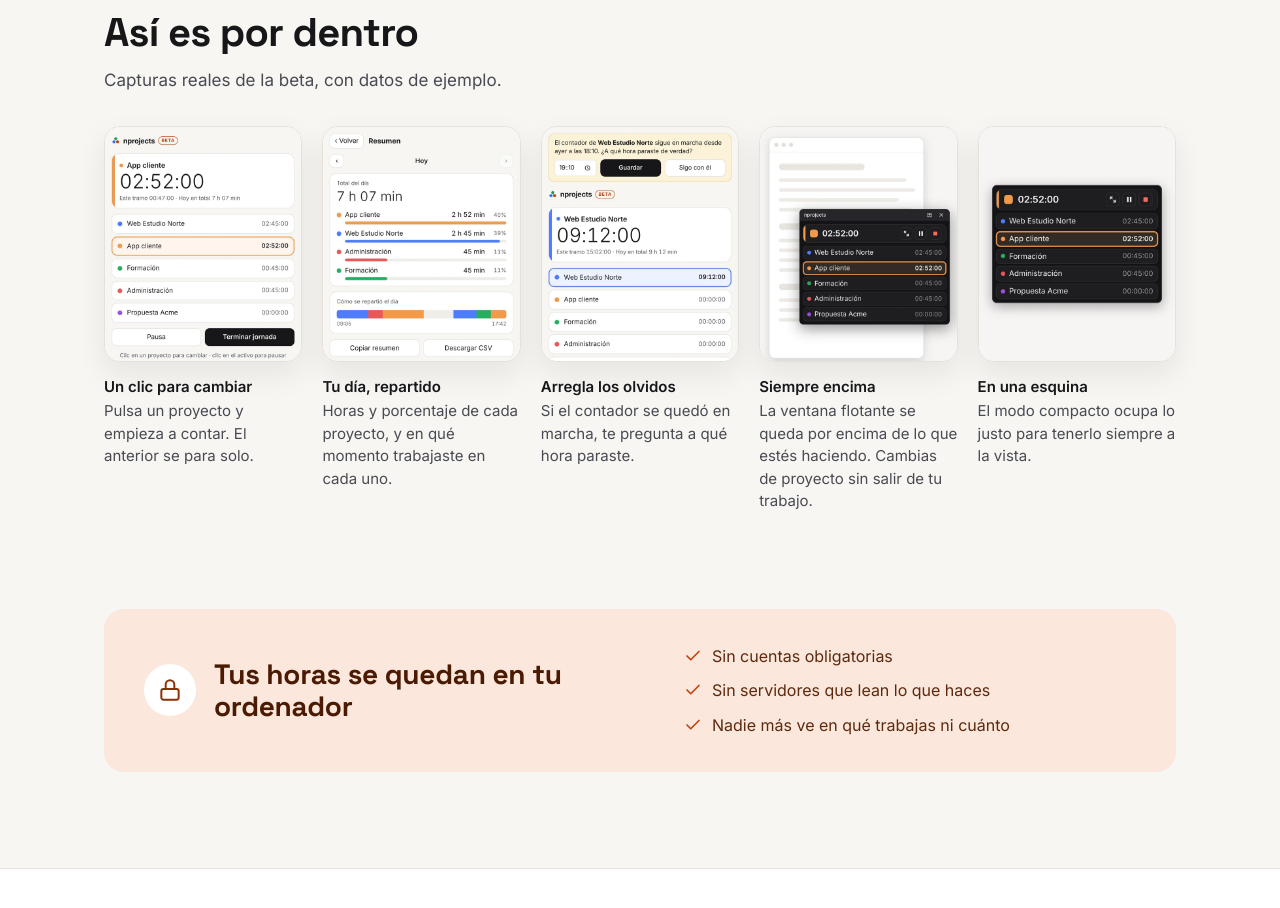
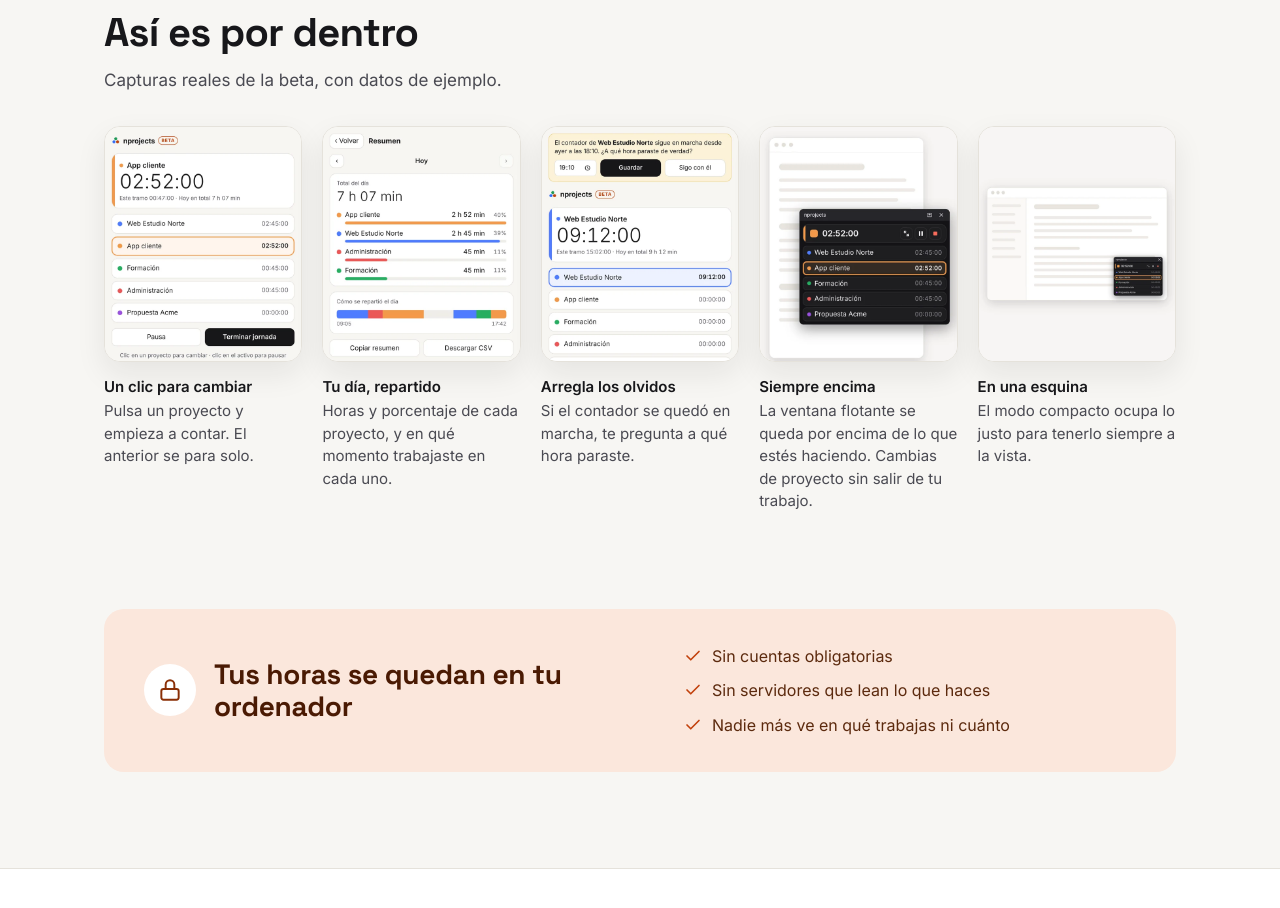
Before and after one commit to estebancalvobayarri/malabar, a plain HTML site: page index.html in a window 1280 px wide. Shown: the part 1580-2488 px from the top of the page. Drawn offline with Linux system fonts and the light colour scheme.

Commit message:
Galería: «En una esquina» muestra la ventana flotante pequeña sobre un escritorio (#18)
Claude-Session: https://claude.ai/code/session_01NjNeR2BJbp8xc9cegBDyTH

Co-authored-by: Claude <noreply@anthropic.com>

```diff
--- a/index.html
+++ b/index.html
@@ -130,7 +130,7 @@
         <figcaption><strong>Siempre encima</strong>La ventana flotante se queda por encima de lo que estés haciendo. Cambias de proyecto sin salir de tu trabajo.</figcaption>
       </figure>
       <figure class="shot">
-        <img src="img/app-flotante-oscura.webp" width="600" height="714" loading="lazy" alt="Ventana flotante en vista compacta: ocupa poco espacio, con el tiempo, los botones y la lista de proyectos">
+        <img src="img/app-flotante-esquina.webp" width="600" height="714" loading="lazy" alt="Ventana flotante pequeña en la esquina inferior derecha de una ventana de escritorio, con el tiempo, los botones y la lista de proyectos">
         <figcaption><strong>En una esquina</strong>El modo compacto ocupa lo justo para tenerlo siempre a la vista.</figcaption>
       </figure>
     </div>
```
Also changed, not shown: img/app-flotante-esquina.webp (added), img/app-flotante-oscura.webp (deleted).
